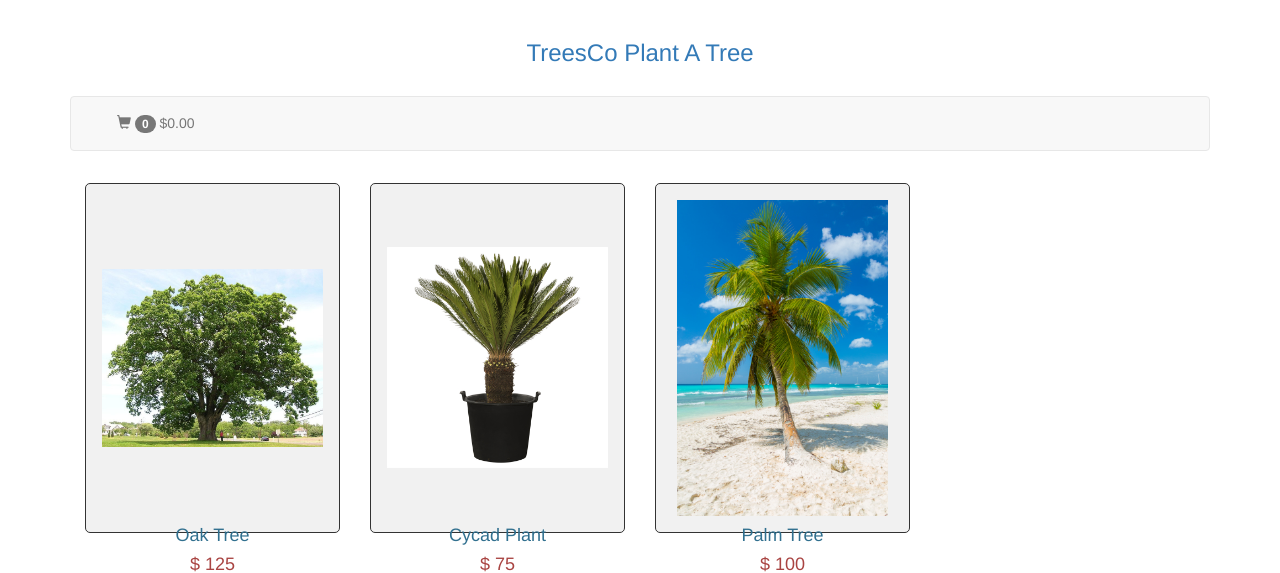
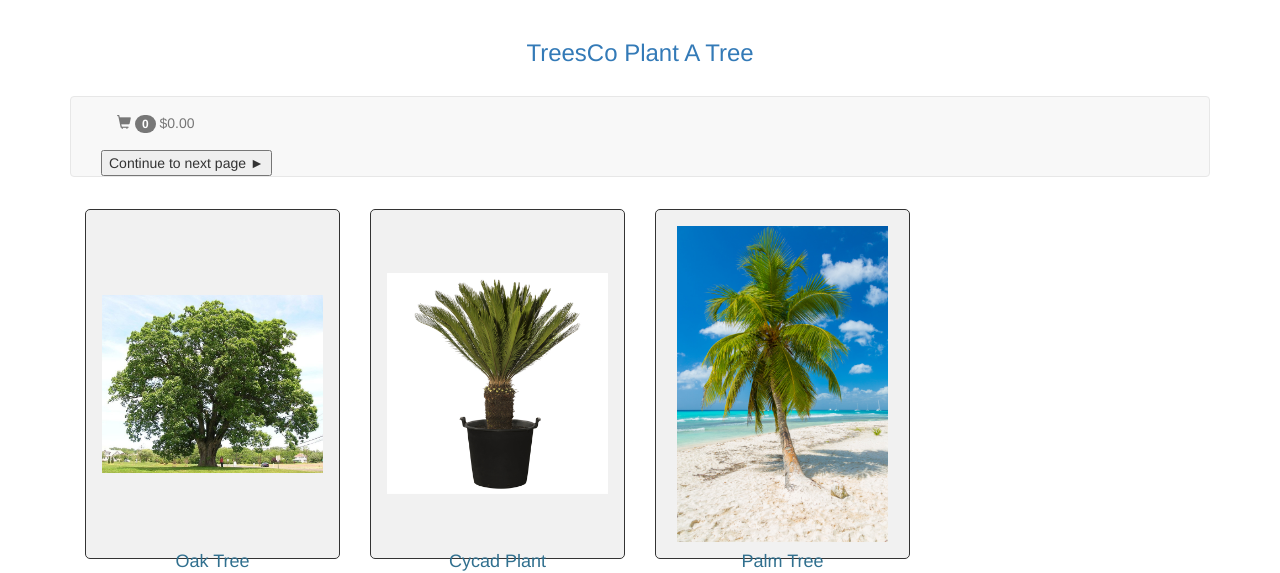
Before and after one commit to gyn8847/CMSEassignment2, a PHP site: page / in a window 1280 px wide. Shown: the top 573 px of the page. Run offline with PHP 8.4, Linux system fonts and the light colour scheme; data comes from the database, SQL or seed files in the repository; some libraries are stand-ins or nearby versions.

Commit message:
Update index.php

```diff
--- a/index.php
+++ b/index.php
@@ -43,6 +43,9 @@
 									<span class="total_price">$ 0.00</span>
 								</a>
 							</li>
+							<form action="thingsOrIdeas.php">
+	<button type="submit" formaction = "thingsOrIdeas.php" style="margin-bottom: 100px 0px">Continue to next page ►</button>
+							</form>
 						</ul>
 					</div>
 
```
